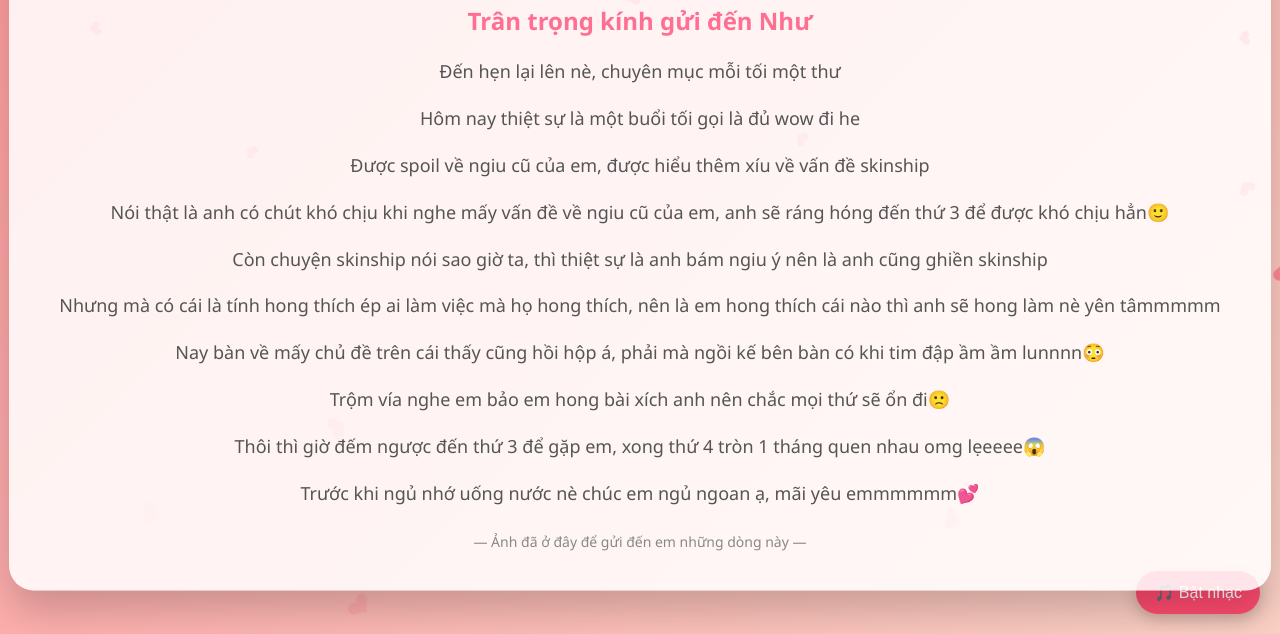
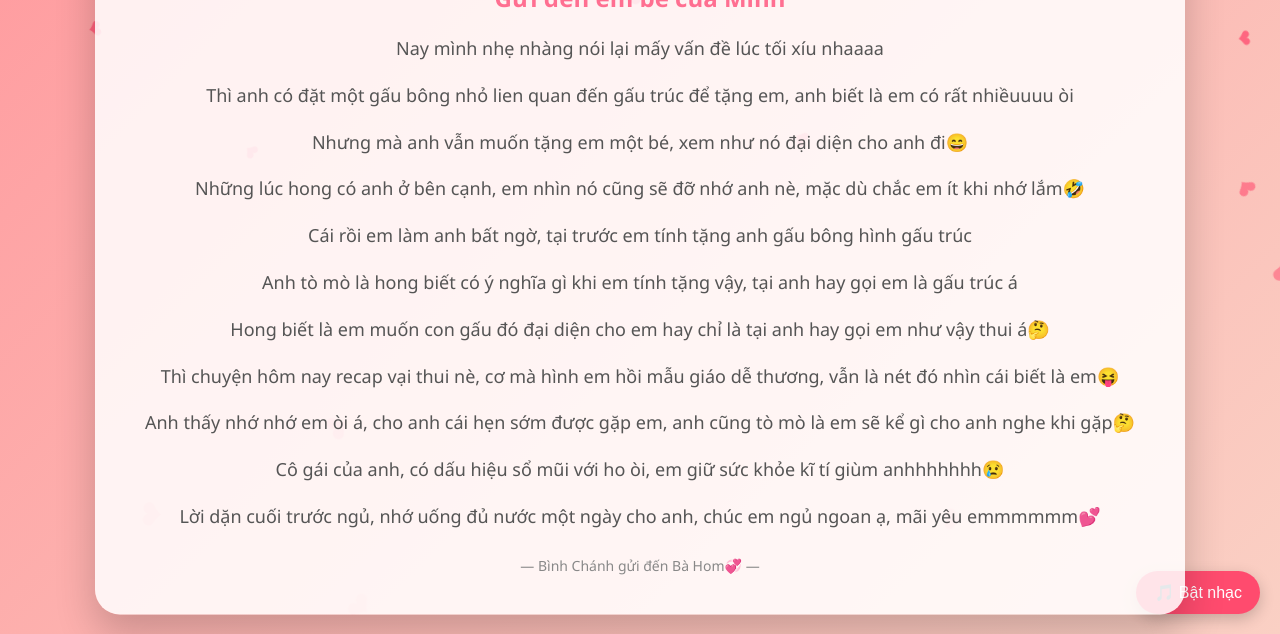
Before and after one commit to ChiPiMinh/nhu, a plain HTML site: page index.html in a window 1280 px wide. Shown: the part 166-800 px from the top of the page. Drawn offline with Linux system fonts and the light colour scheme.

Commit message:
Update index.html

```diff
--- a/index.html
+++ b/index.html
@@ -92,18 +92,19 @@
 
     <div class="card">
         <h1>💖 Cục Dàng 💖</h1>
-        <h2>Trân trọng kính gửi đến Như</h2>
-        <p>Đến hẹn lại lên nè, chuyên mục mỗi tối một thư
-        <p>Hôm nay thiệt sự là một buổi tối gọi là đủ wow đi he</p>
-        <P>Được spoil về ngiu cũ của em, được hiểu thêm xíu về vấn đề skinship</p>
-        <p>Nói thật là anh có chút khó chịu khi nghe mấy vấn đề về ngiu cũ của em, anh sẽ ráng hóng đến thứ 3 để được khó chịu hẳn🙂</p>
-        <p>Còn chuyện skinship nói sao giờ ta, thì thiệt sự là anh bám ngiu ý nên là anh cũng ghiền skinship</p>
-        <p>Nhưng mà có cái là tính hong thích ép ai làm việc mà họ hong thích, nên là em hong thích cái nào thì anh sẽ hong làm nè yên tâmmmmm</p>
-        <p>Nay bàn về mấy chủ đề trên cái thấy cũng hồi hộp á, phải mà ngồi kế bên bàn có khi tim đập ầm ầm lunnnn😳</p>
-        <p>Trộm vía nghe em bảo em hong bài xích anh nên chắc mọi thứ sẽ ổn đi🙁</p>
-        <p>Thôi thì giờ đếm ngược đến thứ 3 để gặp em, xong thứ 4 tròn 1 tháng quen nhau omg lẹeeee😱</p>
-        <p>Trước khi ngủ nhớ uống nước nè chúc em ngủ ngoan ạ, mãi yêu emmmmmm💕<br></p>
-        <div class="footer">— Ảnh đã ở đây để gửi đến em những dòng này —</div>
+        <h2>Gửi đến em bé của Minh</h2>
+        <p>Nay mình nhẹ nhàng nói lại mấy vấn đề lúc tối xíu nhaaaa
+        <p>Thì anh có đặt một gấu bông nhỏ lien quan đến gấu trúc để tặng em, anh biết là em có rất nhiềuuuu òi</p>
+        <P>Nhưng mà anh vẫn muốn tặng em một bé, xem như nó đại diện cho anh đi😄</p>
+        <p>Những lúc hong có anh ở bên cạnh, em nhìn nó cũng sẽ đỡ nhớ anh nè, mặc dù chắc em ít khi nhớ lắm🤣</p>
+        <p>Cái rồi em làm anh bất ngờ, tại trước em tính tặng anh gấu bông hình gấu trúc</p>
+        <p>Anh tò mò là hong biết có ý nghĩa gì khi em tính tặng vậy, tại anh hay gọi em là gấu trúc á</p>
+        <p>Hong biết là em muốn con gấu đó đại diện cho em hay chỉ là tại anh hay gọi em như vậy thui á🤔</p>
+        <p>Thì chuyện hôm nay recap vại thui nè, cơ mà hình em hồi mẫu giáo dễ thương, vẫn là nét đó nhìn cái biết là em😝</p>
+        <p>Anh thấy nhớ nhớ em òi á, cho anh cái hẹn sớm được gặp em, anh cũng tò mò là em sẽ kể gì cho anh nghe khi gặp🤔</p>
+        <p>Cô gái của anh, có dấu hiệu sổ mũi với ho òi, em giữ sức khỏe kĩ tí giùm anhhhhhhh😢</p>
+        <p>Lời dặn cuối trước ngủ, nhớ uống đủ nước một ngày cho anh, chúc em ngủ ngoan ạ, mãi yêu emmmmmm💕<br></p>
+        <div class="footer">— Bình Chánh gửi đến Bà Hom💞 —</div>
     </div>
 
     <!-- Nhạc nền -->
```
